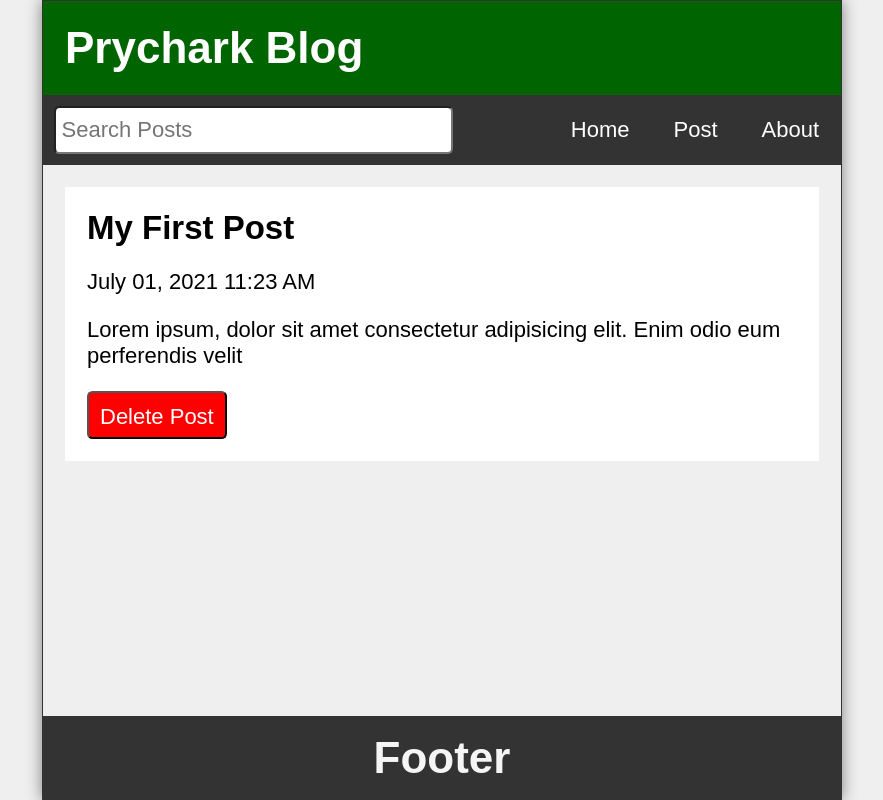
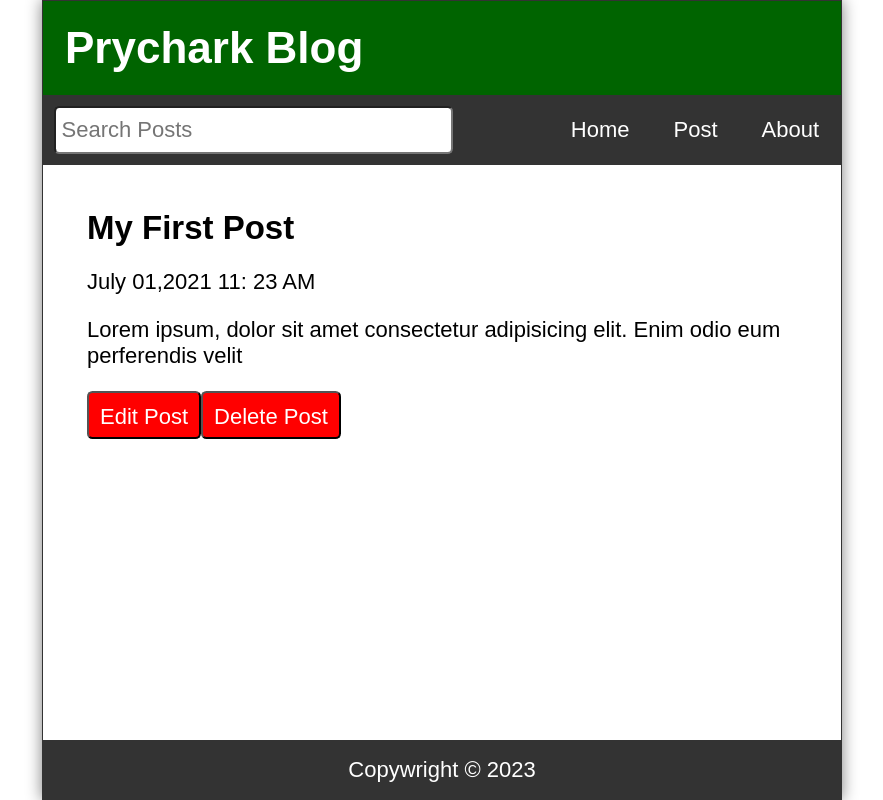
Before and after one commit to Banniroy/Prychark_Blog, a React (Vite) app: page /post/1 in a window 1280 px wide. Shown: the whole page, without its empty margins (198-1081 px from the left). Built offline with nearby package versions, Linux system fonts and the light colour scheme; data requests are answered from the project's data file.

Commit message:
new commit

```diff
--- /dev/null
+++ b/data/db.json
@@ -0,0 +1,28 @@
+{
+    "posts": [
+        {
+            "id": 1,
+            "title": "My First Post",
+            "datetime": "July 01,2021 11: 23 AM",
+            "body": "Lorem ipsum, dolor sit amet consectetur adipisicing elit. Enim odio eum perferendis velit"
+        },
+        {
+            "id": 2,
+            "title": "My Second Post",
+            "datetime": "July 01,2021 11: 23 AM",
+            "body": "Lorem ipsum, dolor sit amet consectetur adipisicing elit. Enim odio eum perferendis velit voluptates vero earum? Ea sed, porro adipisci distinctio natus deleniti eius dolorem fuga dolorum, debitis, fugit tempore?"
+        },
+        {
+            "id": 3,
+            "title": "My Third Post",
+            "datetime": "July 01,2021 11: 23 AM",
+            "body": "Lorem ipsum, dolor sit amet consectetur adipisicing elit. Enim odio eum perferendis velit"
+        },
+        {
+            "id": 4,
+            "title": "My Fourth Post",
+            "datetime": "July 01,2021 11: 23 AM",
+            "body": "Lorem ipsum, dolor sit amet consectetur adipisicing elit. Enim odio eum perferendis velit"
+        }
+    ]
+}
--- a/src/App.jsx
+++ b/src/App.jsx
@@ -4,46 +4,38 @@
 import Home from "./Home.jsx";
 import NewPost from "./NewPost";
 import PostPage from "./PostPage";
+import EditPost from "./EditPost";
 import About from "./About";
 import Missing from "./Missing";
 import { Route, Switch, useHistory } from "react-router-dom";
 import { useState, useEffect } from "react";
 import { format } from "date-fns";
+import api from './api/posts';
 
 function App() {
 
-  const [posts, setPosts] = useState([
-    {
-      id: 1,
-      title: 'My First Post',
-      datetime: 'July 01, 2021 11:23 AM',
-      body: 'Lorem ipsum, dolor sit amet consectetur adipisicing elit. Enim odio eum perferendis velit '
-    },
-    {
-      id: 2,
-      title: 'My Second Post',
-      datetime: 'July 01, 2021 11:23 AM',
-      body: 'Lorem ipsum, dolor sit amet consectetur adipisicing elit. Enim odio eum perferendis velit voluptates vero earum? Ea sed, porro adipisci distinctio natus deleniti eius dolorem fuga dolorum, debitis, fugit tempore?'
-    },
-    {
-      id: 3,
-      title: 'My Third Post',
-      datetime: 'July 01, 2021 11:23 AM',
-      body: 'Lorem ipsum, dolor sit amet consectetur adipisicing elit. Enim odio eum perferendis velit '
-    },
-    {
-      id: 4,
-      title: 'My Fourth Post',
-      datetime: 'July 01, 2021 11:23 AM',
-      body: 'Lorem ipsum, dolor sit amet consectetur adipisicing elit. Enim odio eum perferendis velit '
-    }
-  ])
+  const [posts, setPosts] = useState([])
 
   const [search, setSearch] = useState('');
   const [searchResults, setSearchResults] = useState([]);
   const [postTitle, setPostTitle] = useState('');
   const [postBody, setPostBody] = useState('');
+  const [editTitle, setEditTitle] = useState('');
+  const [editBody, setEditBody] = useState('');
   const history = useHistory();
+
+  useEffect(() => {
+    const fetchPosts = async () => {
+      try {
+        const response = await api.get('/posts');
+        setPosts(response.data)
+      } catch (error) {
+        console.log(`Error: ${error}`)
+      }
+    }
+
+    fetchPosts()
+  }, [])
 
   useEffect(() => {
     const filteredResults = posts.filter(post => ((post.body).toLocaleLowerCase()).includes(search.toLocaleLowerCase())
@@ -52,22 +44,50 @@
     setSearchResults(filteredResults.reverse());
   }, [posts, search])
 
-  const handleSubmit = (e) => {
+  const handleSubmit = async (e) => {
     e.preventDefault();
-    const id = posts.length ? posts[posts.length -1].id + 1 : 1;
+    const id = posts.length ? posts[posts.length - 1].id + 1 : 1;
     const datetime = format(new Date(), 'MMMM dd, yyyy pp');
     const newPost = { id, title: postTitle, datetime, body: postBody }
-    const allPosts = [...posts, newPost];
+    try {
+      const response = await api.post('/posts', newPost);
+      const allPosts = [...posts, response.data];
       setPosts(allPosts);
       setPostTitle();
       setPostBody('');
       history.push('/');
+    } catch (error) {
+      console.log(`Error: ${error}`)
     }
 
-  const handleDelete = (id) => {
+  }
+
+  const handleEdit = async () => {
+    const datetime = format(new Date(), 'MMMM dd, yyyy pp');
+    const updatePost = { id, title: editTitle, datetime, body: editBody };
+    try {
+      const response = await api.put(`/posts/${id}`, updatePost);
+      setPosts(posts.map(post => post.id === id ? { ...response.data } : post))
+      setEditTitle('');
+      setEditBody('');
+      history.push('/');
+
+    } catch (error) {
+      console.log(`Error: ${error}`)
+    }
+
+  }
+
+  const handleDelete = async (id) => {
+    try {
+      await api.delete(`/posts/${id}`)
       const postsList = posts.filter(post => post.id !== id);
       setPosts(postsList);
       history.push('/');
+    } catch (error) {
+      console.log(`Error: ${error}`)
+    }
+
   }
 
   return (
@@ -92,6 +112,16 @@
             setPostBody={setPostBody}
           />
         </Route>
+        <Route path="/edit/:id">
+          <EditPost
+            posts={posts}
+            handleEdit={handleEdit}
+            editTitle={editTitle}
+            setEditTitle={setEditTitle}
+            editBody={editBody}
+            setEditBody={setEditBody}
+          />
+        </Route>
         <Route path="/post/:id">
           <PostPage
             posts={posts}
--- /dev/null
+++ b/src/EditPost.jsx
@@ -0,0 +1,56 @@
+import React from 'react';
+import { useEffect } from 'react';
+import { useParams, Link } from 'react-router-dom';
+
+const EditPost = ({
+    posts, handleEdit, editBody, setEditBody, editTitle, setEditTitle
+}) => {
+    const { id } = useParams();
+    const post = posts.find(post => (post.id).toString() === id);
+
+    useEffect(() => {
+        if (post) {
+            setEditTitle(post.title)
+            setEditBody(post.body)
+        }
+
+    }, [post, setEditTitle, setEditBody])
+    return (
+        <main className="NewPost">
+            {editTitle &&
+                <>
+                    <h2>Edit Post</h2>
+                    <form className="newPostForm" onSubmit= {(e) => e.preventDefault()}>
+                        <label htmlFor="postTitle">Title:</label>
+                        <input
+                            id="postTitle"
+                            type="text"
+                            required
+                            value={editTitle}
+                            onChange={(e) => setEditTitle(e.target.value)}
+                        />
+                        <label htmlFor="editBody">Post:</label>
+                        <textarea
+                            id="postBody"
+                            required
+                            value={postBody}
+                            onChange={(e) => setEditBody(e.target.value)}
+                        />
+                        <button type="submit" onClick={() => handleEdit(post.id)}>Submit</button>
+                    </form>
+                </>
+            }
+            {!editTitle &&
+          <>
+            <h2>Post Not  Found</h2>
+            <p>Well, that's disappointing. </p>
+            <p>
+              <Link to='/'>Visit Our Homepage</Link>
+            </p>
+          </>
+        }
+        </main>
+    )
+}
+
+export default EditPost
--- a/src/Footer.css
+++ b/src/Footer.css
@@ -6,5 +6,5 @@
   padding: 0.75rem;
   display: grid;
   place-content: center;
-  color: whitesmoke;
+  color: white;
 }
--- a/src/Footer.jsx
+++ b/src/Footer.jsx
@@ -2,9 +2,10 @@
 import './Footer.css';
 
 const Footer = () => {
+  const today = new Date();
   return (
     <footer className='Footer'>
-        <h1>Footer</h1>
+        <p>Copywright &copy; {today.getFullYear()} </p>
     </footer>
   )
 }
--- a/src/NewPost.css
+++ b/src/NewPost.css
@@ -14,12 +14,12 @@
 
 .newPostForm input[type='text'],
 .newPostForm textarea {
-    width: 90%;
+    width: 98%;
     min-height: 48px;
     font-size: 1rem;
     padding: 0.25rem;
     border-radius: 0.25rem;
-    margin-right: 0.25rem;
+    margin: 0 auto;
     outline: none;
 }
 
@@ -29,7 +29,7 @@
 
 .newPostForm button {
     background-color: darkgreen;
-    color: whitesmoke;
+    color: white;
     margin-top: 1rem;
     height: 40px;
     min-width: 48px;
@@ -37,4 +37,8 @@
     padding: 0.5rem;
     font-size: 1rem;
     cursor: pointer;
+
+    display: flex;
+    align-items: center;
+    justify-content: center;
 }
--- a/src/NewPost.jsx
+++ b/src/NewPost.jsx
@@ -21,7 +21,7 @@
           value={postBody}
           onChange={(e) => setPostBody(e.target.value)}
         />
-        <button type="submit">Submit</button>
+        <button className='submitBtn' type="submit">Submit</button>
       </form>
     </main>
   )
--- a/src/PostPage.css
+++ b/src/PostPage.css
@@ -12,6 +12,6 @@
     padding: 0.5rem;
     font-size: 1rem;
     background-color: red;
-    color: #fff;
+    color: white;
     cursor: pointer;
 }
--- a/src/PostPage.jsx
+++ b/src/PostPage.jsx
@@ -15,7 +15,8 @@
             <h2>{post.title}</h2>
             <p>{post.datetime}</p>
             <p>{post.body}</p>
-            <button onClick={() => handleDelete(post.id)}>
+            <Link to={`/ediit/${post.id}`}><button className='editButton'>Edit Post</button></Link>
+            <button className='deleteButton' onClick={() => handleDelete(post.id)}>
               Delete Post
             </button>
           </>
--- /dev/null
+++ b/src/api/posts.jsx
@@ -0,0 +1,5 @@
+import axios from 'axios';
+
+export default axios.create({
+    baseURL: 'http://localhost:3500'
+})
--- a/src/index.css
+++ b/src/index.css
@@ -14,7 +14,7 @@
   -webkit-font-smoothing: antialiased;
   -moz-osx-font-smoothing: grayscale;
   display: flex;
-  background-color: #efefef;
+  background-color: white;
 }
 
 #root {
@@ -41,7 +41,7 @@
   flex-grow: 1;
   padding: 1rem;
   overflow-y: auto;
-  background-color: #fff;
+  background-color: white;
 }
 
 .Missing h2, .PostPage h2,
```
Lines whose indentation alone changed are shown as unchanged.
